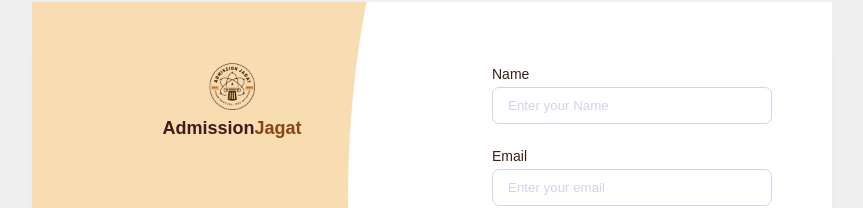
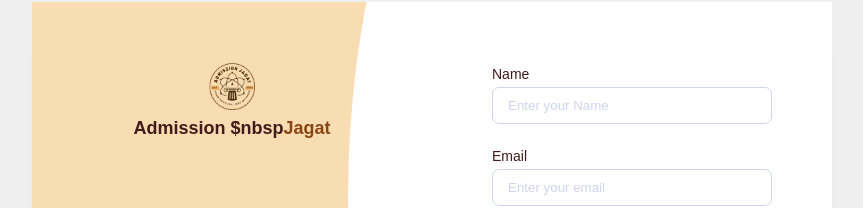
Before and after one commit to shubhankarparia/admissionjagat-Std_Regi, a plain HTML site: page index.html in a window 1280 px wide. Shown: the part 88-296 px from the top of the page, without its empty margins (208-1071 px from the left). Drawn offline with Linux system fonts and the light colour scheme; a web font is replaced by a local one.

Commit message:
Update index.html

```diff
--- a/index.html
+++ b/index.html
@@ -21,7 +21,7 @@
                     <div class="content-heading">
                         <div class="y-style">
                             <img src="./images/admission jagat logo.webp" alt="">
-                            <div class="logo"><a href="#">Admission<span>Jagat</span></a></div>
+                            <div class="logo"><a href="#">Admission $nbsp<span>Jagat</span></a></div>
                             <div class="welcome">
                                 <!-- <h2>Welcome <br>Back!</h2> -->
                                 <h2><b>Student Registration</b></h2>
```
